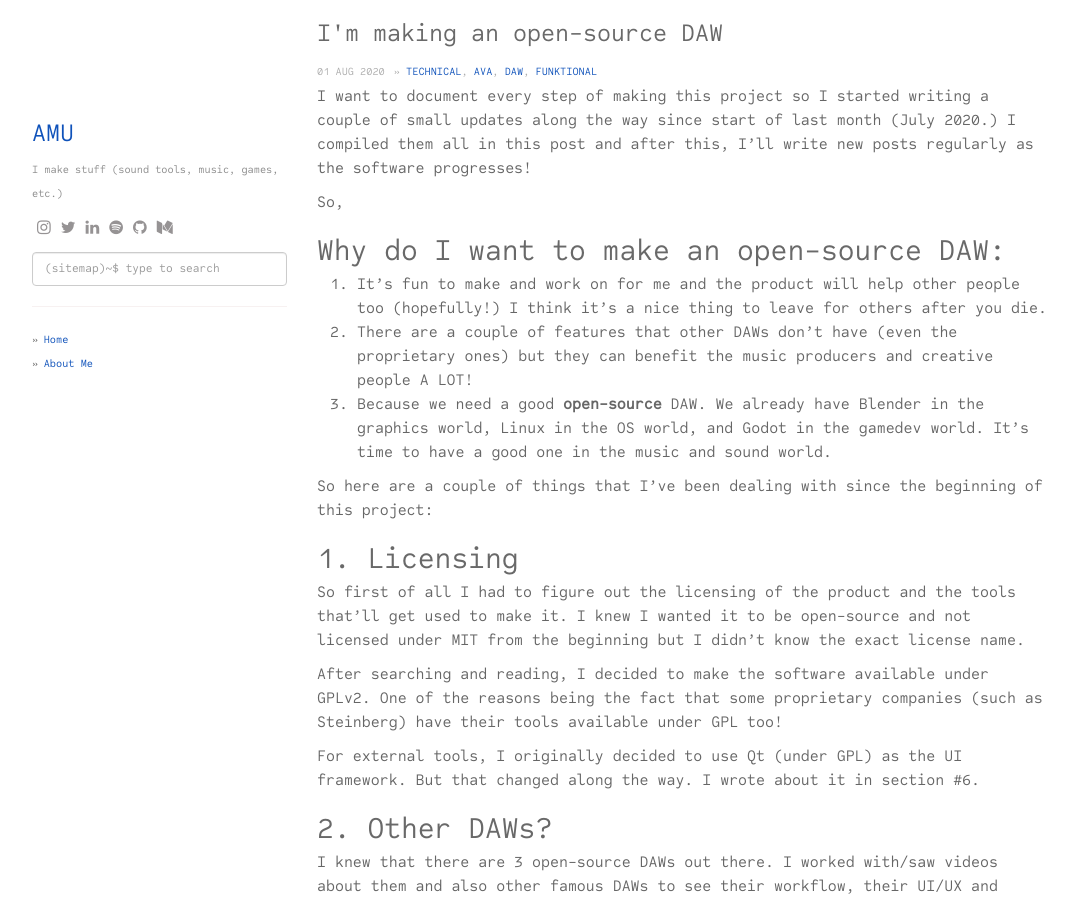
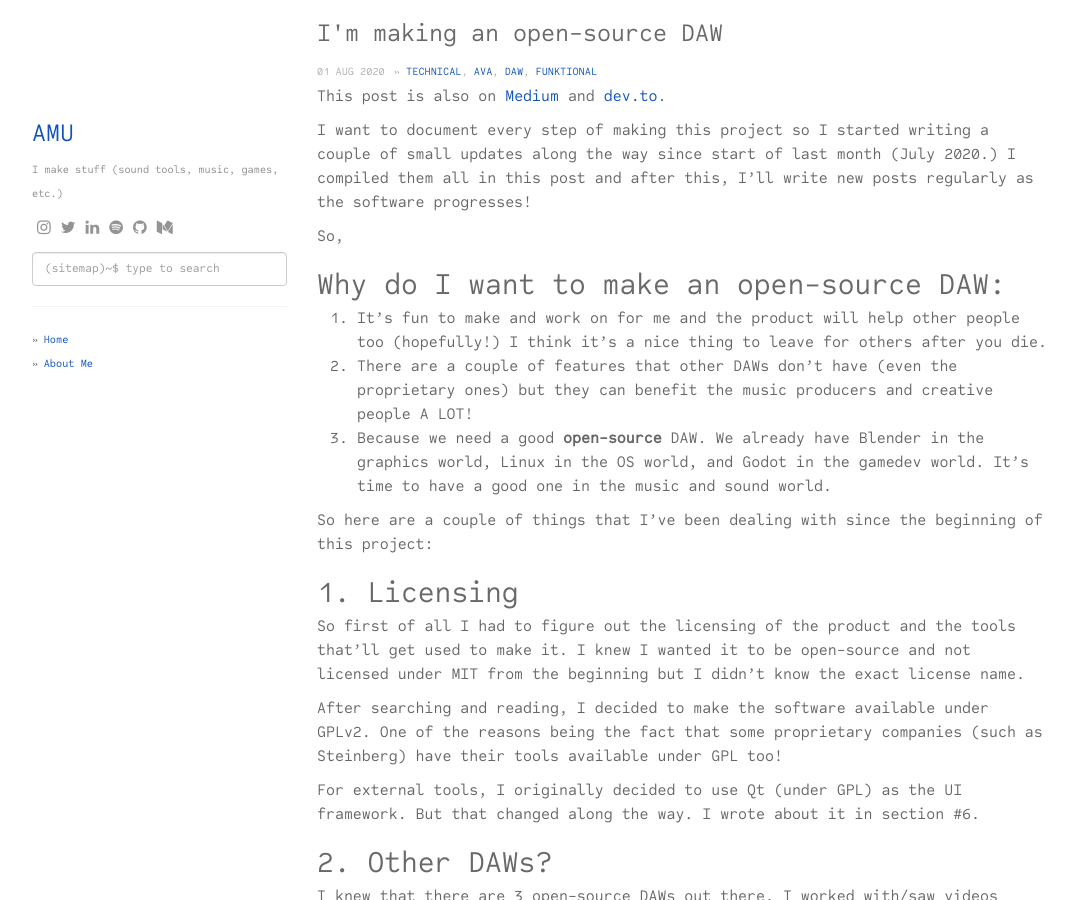
Before and after one commit to amuuu/amuuu.github.io, a Jekyll site: the page built from _posts/2020-08-02-update1.md, in a window 1280 px wide and 900 px high. Shown: the whole window, without its empty margins (53-1128 px from the left). Built offline with Jekyll 4.4.1, drawn with Linux system fonts in a browser that asks for light colours; nearby versions of some CDN libraries; comment, search, counter and statistics services are not loaded.

Commit message:
Update 2020-08-02-update1.md

```diff
--- a/_posts/2020-08-02-update1.md
+++ b/_posts/2020-08-02-update1.md
@@ -4,6 +4,8 @@
 date:   2020-08-02 00:12:21 +0700
 categories: [technical, ava, daw, funktional]
 ---
+This post is also on [Medium](https://amuuu.medium.com/im-making-an-open-source-daw-579ee553d405) and [dev.to](https://dev.to/amuuu/i-m-making-an-open-source-daw-1l1).
+
 I want to document every step of making this project so I started writing a couple of small updates along the way since start of last month (July 2020.) I compiled them all in this post and after this, I'll write new posts regularly as the software progresses!
 
 So,
```
